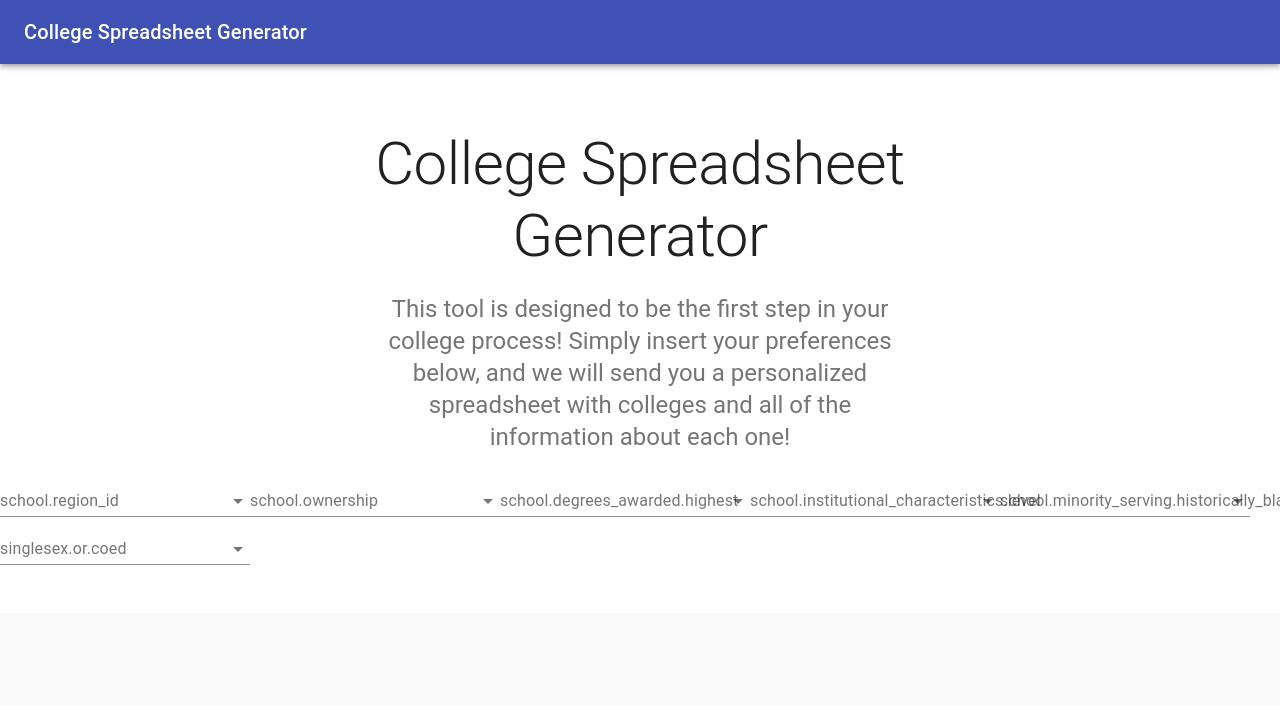
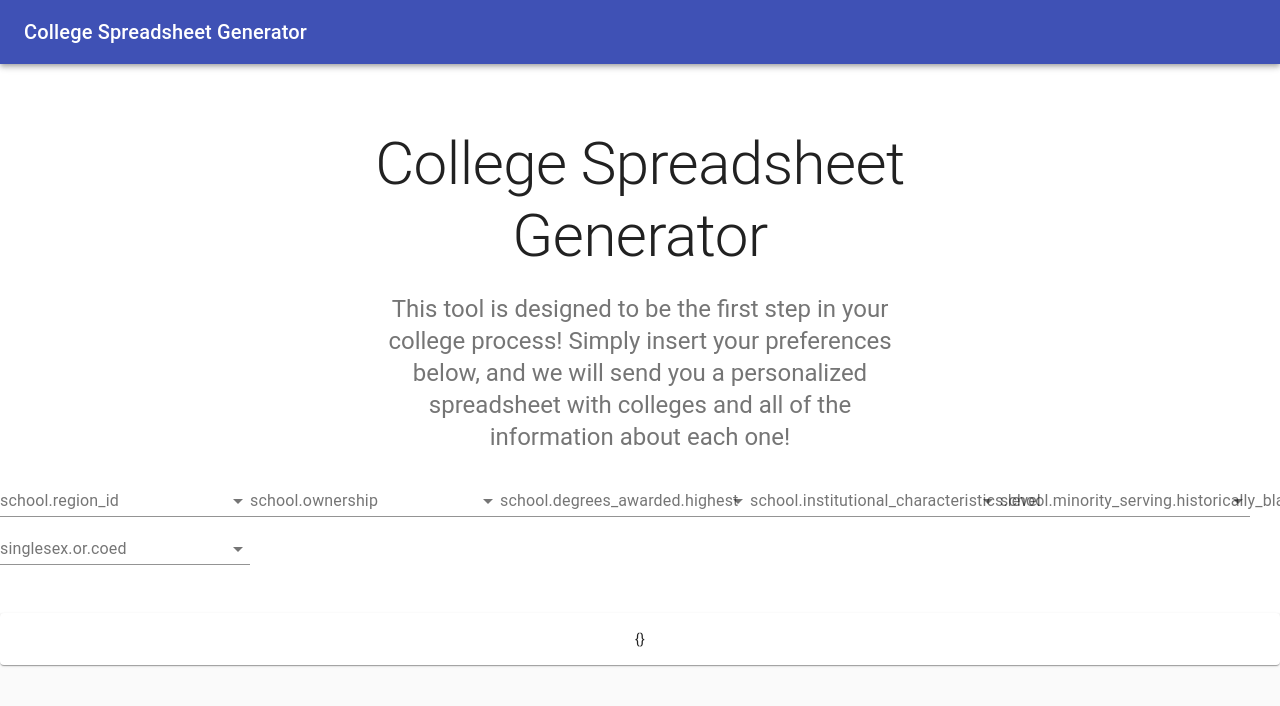
Before and after one commit to jackdavidweber/simpleCollegeDataForm, a React (Create React App) app: page / in a window 1280 px wide. Shown: the top 706 px of the page. Built offline with nearby package versions, Linux system fonts and the light colour scheme; no server answers.

Commit message:
set up space for table to go

```diff
--- a/src/App.js
+++ b/src/App.js
@@ -273,6 +273,20 @@ export default function Dashboard() {
 
             </Grid>
           </div>
+          <div className={classes.root}>
+            <Grid container spacing={3}>
+              <Grid item xs={12}> {/* Grid table item */}
+                {!table ? (<Paper className={classes.paper}>
+                  <h2> Loading from database ... </h2>
+                </Paper>) : (
+                <Paper className={classes.paper}>
+                  {JSON.stringify(table)}
+                </Paper>
+                )}
+              </Grid> {/* Grid table item */}
+            </Grid> {/* container spacing={3} */}
+          </div> {/* classes.root */}
+
 
         </React.Fragment>
     )
```
